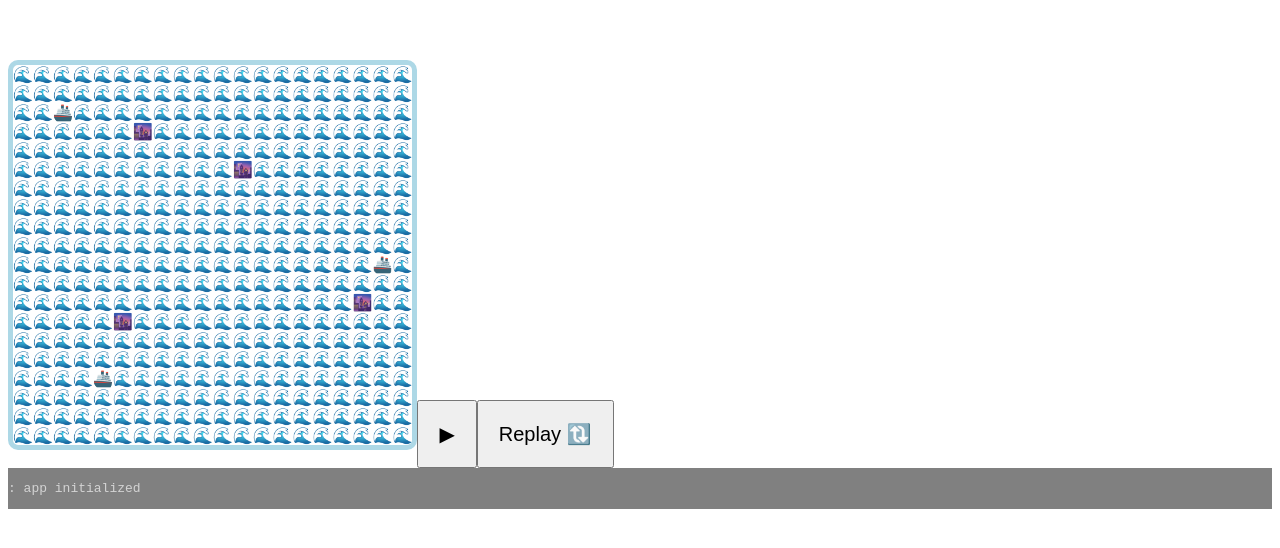
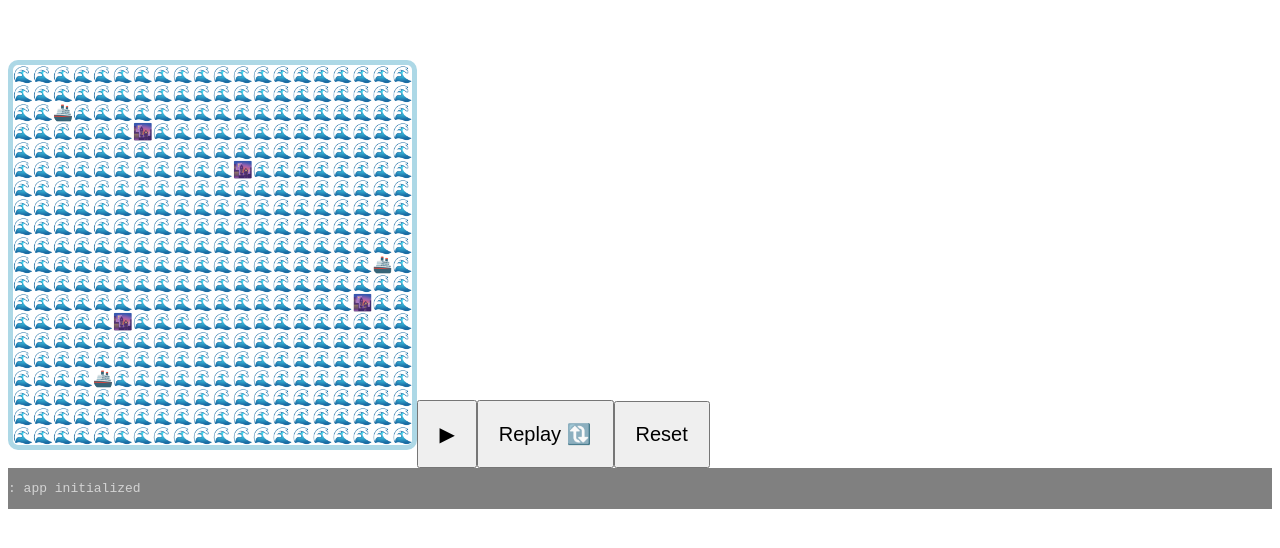
Before and after one commit to alexmiddeleer/shipping-vessels, a Vue app: page / in a window 1280 px wide. Shown: the top 548 px of the page. Built offline with nearby package versions, Linux system fonts and the light colour scheme.

Commit message:
Add some enhancements

```diff
--- a/src/App.vue
+++ b/src/App.vue
@@ -8,6 +8,7 @@
       <span v-if="!paused">⏸</span>
     </button>
     <button :style="buttonStyles" @click="replay">Replay 🔃</button>
+    <button :style="buttonStyles" @click="reset">Reset</button>
     <Console />
   </div>
 </template>
@@ -18,6 +19,8 @@ import Console from "./components/Console.vue";
 import GridState from "./lib/GridState";
 import initEventLoop, { replayEvents } from "./lib/event-loop.js";
 import initShipMovement from "./lib/ship-movement.js";
+import { pushEvent } from "./lib/event-bus.js";
+import AppEvent from "./lib/AppEvent.js";
 
 export default {
   name: "App",
@@ -34,8 +37,7 @@ export default {
   },
   created: function() {
     sessionStorage.clear();
-    // eslint-disable-next-line
-    console.log("cleared session storage");
+    pushEvent(AppEvent.consoleEvent("storage cleared"));
     initEventLoop(this);
     initShipMovement(this);
   },
@@ -47,6 +49,12 @@ export default {
       this.paused = true;
       this.gridState = new GridState();
       replayEvents();
+    },
+    reset() {
+      this.gridState = new GridState();
+      pushEvent(AppEvent.consoleEvent("Grid cleared"));
+      sessionStorage.clear();
+      pushEvent(AppEvent.consoleEvent("storage cleared"));
     }
   }
 };
--- a/src/lib/AppEvent.js
+++ b/src/lib/AppEvent.js
@@ -22,4 +22,8 @@ export default class AppEvent {
   static fromPojo(pojo = {}) {
     return new AppEvent(pojo.type, pojo.message, pojo.date);
   }
+
+  static consoleEvent(msg) {
+    return new AppEvent(DEBUG_EVENT, msg);
+  }
 }
--- a/src/lib/event-loop.js
+++ b/src/lib/event-loop.js
@@ -1,6 +1,7 @@
 import { pushEvent, when } from "./event-bus.js";
 import TickEvent from "./TickEvent.js";
 import InitEvent, { INIT_EVENT } from "./InitEvent.js";
+import { MOVEMENT_EVENT } from "./MovementEvent.js";
 
 import { loadEvents } from "./event-storage";
 
@@ -31,7 +32,9 @@ export async function replayEvents() {
   // eslint-disable-next-line
   for (const event of loadedEvents) {
     pushEvent(event);
-    await sleep(Math.floor(TICK_LEN_MS / 2));
+    if (event.type === MOVEMENT_EVENT) {
+      await sleep(Math.floor(TICK_LEN_MS / 2));
+    }
   }
 }
 
```
